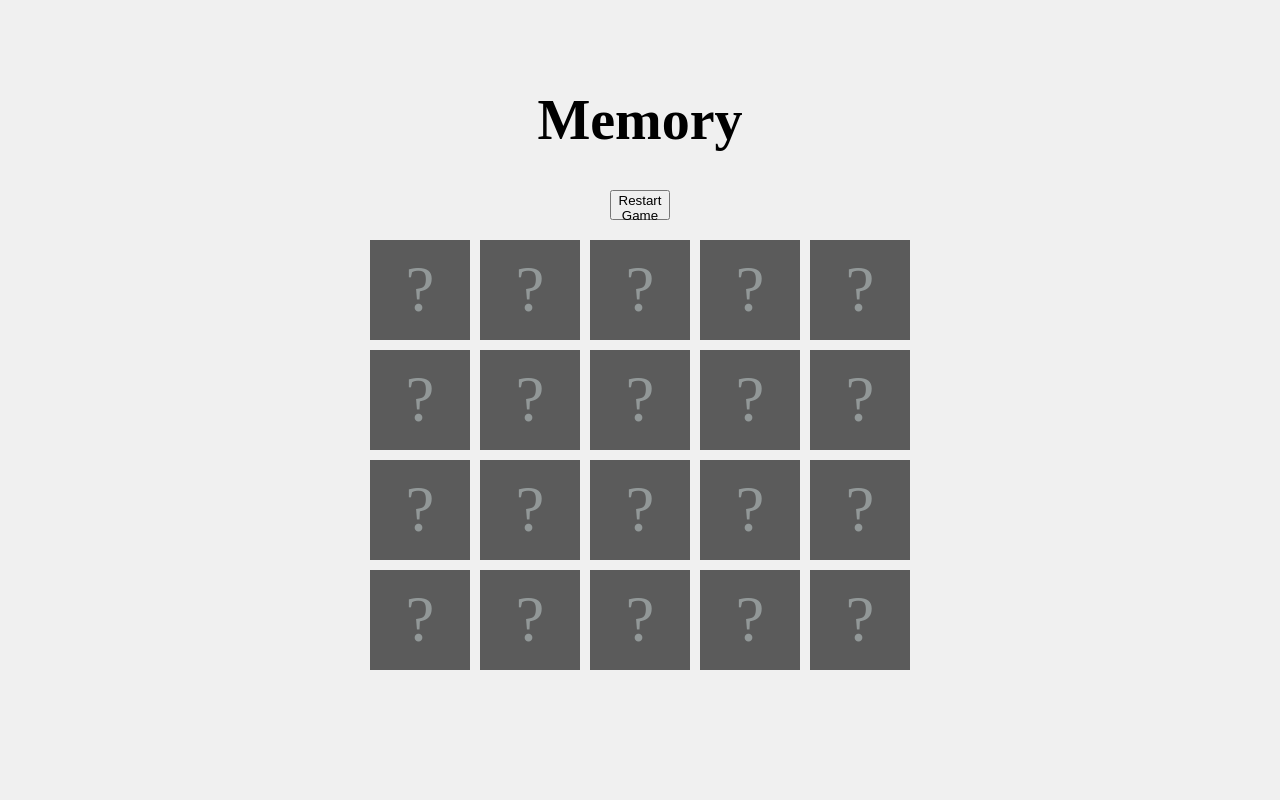
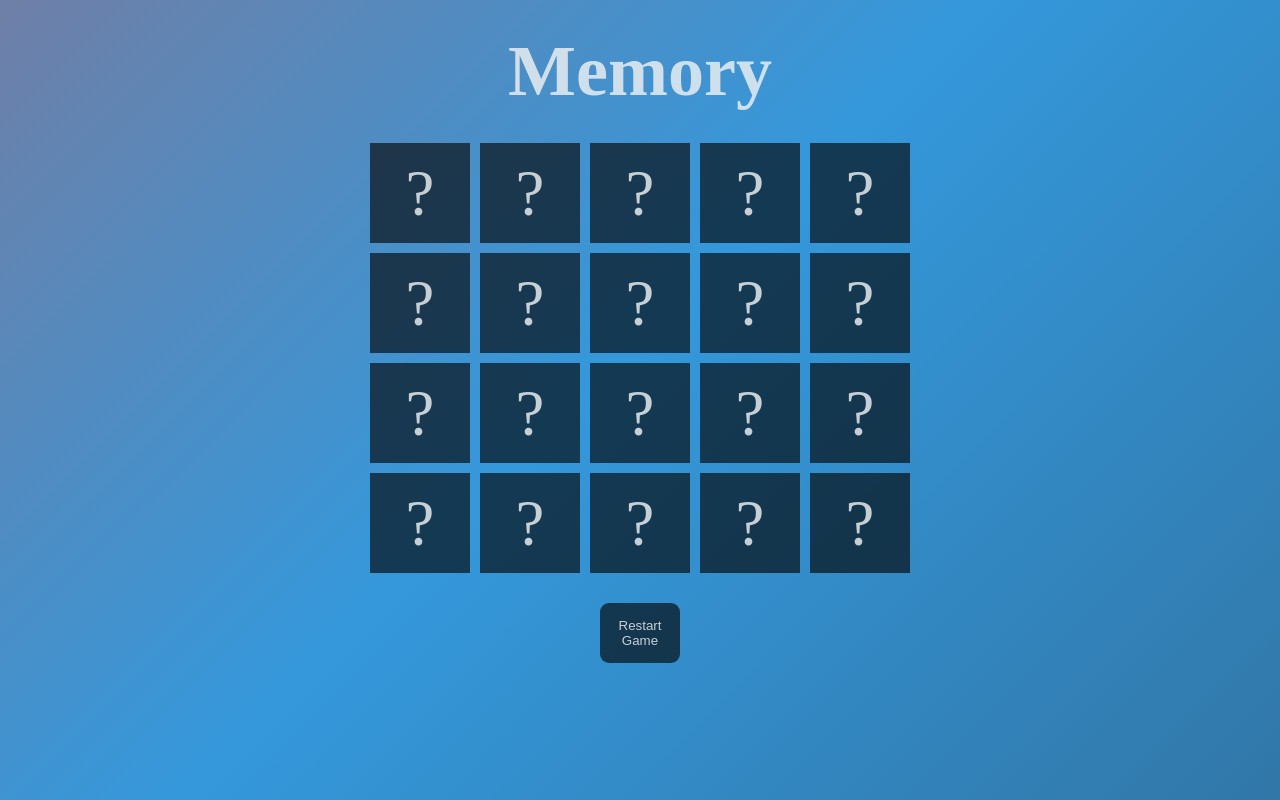
Before and after one commit to On-Fi/memory-JS-game, a plain HTML site: page index.html in a window 1280 px wide. Shown: the top 800 px of the page. Drawn offline with Linux system fonts and the light colour scheme.

Commit message:
finished the game
Co-Authored-By: username-onfi <154669026+username-onfi@users.noreply.github.com>

```diff
--- a/index.html
+++ b/index.html
@@ -9,8 +9,8 @@
 <body>
 
 <h1>Memory</h1>
+<div id="game-container"></div>
 <button id="restart-button">Restart Game</button>
-<div id="game-container"></div>
 
 <script src="script.js"></script>
 
--- a/script.js
+++ b/script.js
@@ -59,7 +59,7 @@ document.addEventListener('DOMContentLoaded', function () {
             // Match found
             matchedPairs++;
             if (matchedPairs === symbols.length) {
-                alert('Congratulations! You matched all pairs.');
+                alert('Glückwunsch');
             }
         } else {
             // No match, flip the cards back
--- a/styles.css
+++ b/styles.css
@@ -1,21 +1,49 @@
 body {
     display: flex;
     align-items: center;
-    justify-content: center;
-    flex-direction: column; /* Added to stack button and game container vertically */
-    height: 90vh;
+    flex-direction: column;
+    height: 120vh;
     margin: 0;
-    background-color: #f0f0f0;
+    background: linear-gradient(-45deg, #2c3e50, #3498db, #e74c3c, #1abc9c);
+    background-size: 400% 400%;
+    animation: gradientAnimation 15s infinite;
+    color: hsla(192, 15%, 94%, 0.825); /* Light text color */
+    transition: background-color 0.3s ease-in-out; /* Added transition for smooth dark mode toggle */
+}
+
+@keyframes gradientAnimation {
+    0% {
+        background-position: 0% 50%;
+    }
+    50% {
+        background-position: 100% 50%;
+    }
+    100% {
+        background-position: 0% 50%;
+    }
 }
 
 h1 {
-    font-size: 3.5rem; /* Set the font size to be twice the default size */
+    font-size: 4.5rem; /* Set the font size to be twice the default size */
+    margin: 20px; /* Remove margin */
+    padding: 10px; /* Remove padding */
 }
 
 #restart-button {
-    margin-bottom: 20px;  /* Added margin to create space between button and game container */
-    width: 60px;
-    height: 30px;
+    margin-top: 30px;  /* Added margin to create space between button and game container */
+    width: 80px;
+    height: 60px;
+    color: hsla(192, 15%, 94%, 0.825); /* Set text color for buttons */
+    background-color: rgba(0, 0, 0, 0.618);
+    border: none;
+    border-radius: 9px;
+    cursor: pointer;
+    transition: background-color 0.3s ease-in-out; /* Add a smooth transition on hover */
+}
+
+#restart-button:hover {
+   color: rgba(0, 0, 0, 0.618);
+    background-color:  hsla(192, 15%, 94%, 0.825); /* Change background color on hover */
 }
 
 #game-container {
@@ -30,7 +58,7 @@ h1 {
     height: 100px;
     cursor: pointer;
     user-select: none;
-    color: rgba(240, 255, 254, 0.375);
+    color: hsla(192, 15%, 94%, 0.825);
     background-color: rgba(0, 0, 0, 0.618);
     perspective: 1000px;
 }
@@ -56,7 +84,7 @@ h1 {
 
 .card .back {
     transform: rotateY(180deg);
-    background-color: rgba(240, 255, 254, 0.375);
+    background-color: hsla(192, 15%, 94%, 0.825);
     background-size: cover;
 }
 
```
